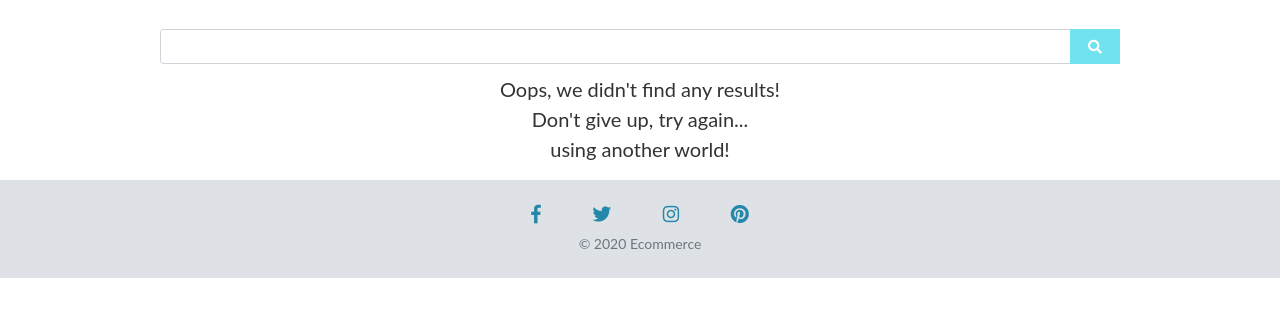
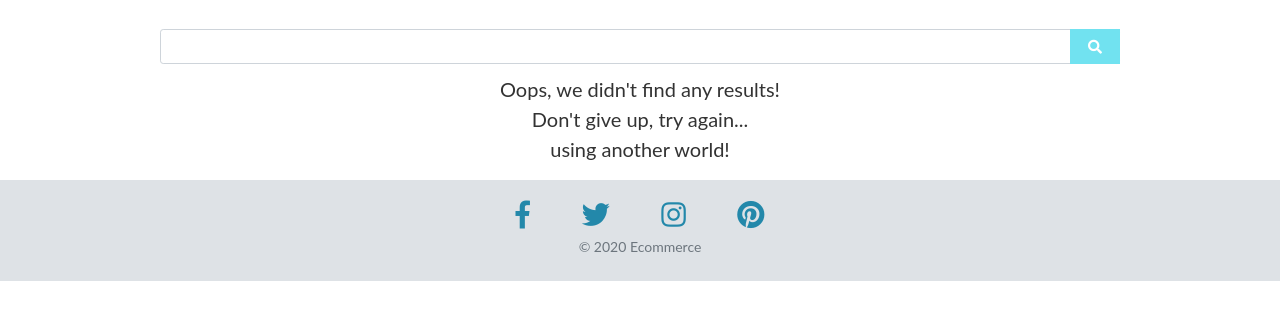
Before and after one commit to Luciano-Lima/ecommerce_project, a Django app: template templates/home.html in a window 1280 px wide. Shown: the part 189-509 px from the top of the page. Run offline with Django 4.2, Linux system fonts and the light colour scheme; the template is opened without the code that fills it, so the values that code supplies are empty; some libraries are stand-ins or nearby versions.

Commit message:
Increasing font size for fas

```diff
--- a/templates/footer.html
+++ b/templates/footer.html
@@ -1,5 +1,3 @@
-{% load crispy_forms_tags %}
-
 <footer class="align-center bg-light p-4 ">
     <div class="container">
         <!-- Social links -->
@@ -7,16 +5,16 @@
             <div class="col-lg-12 col-sm-12 text-center">
                 <div class="mb-2 ">
                     <a href="https://www.facebook.com/" target="_blank" class="soc-media-icons">
-                        <i class="fab fa-facebook-f fa-lg white-text mr-md-5 mr-3 fa-1.5x"></i>
+                        <i class="fab fa-facebook-f fa-lg white-text mr-md-5 mr-3 fa-2x"></i>
                     </a>
                     <a href="https://twitter.com/explore" target="_blank" class="soc-media-icons">
-                        <i class="fab fa-twitter fa-lg white-text mr-md-5 mr-3 fa-1.5x"></i>
+                        <i class="fab fa-twitter fa-lg white-text mr-md-5 mr-3 fa-2x"></i>
                     </a>
                     <a href="https://www.instagram.com/" target="_blank" class="soc-media-icons">
-                        <i class="fab fa-instagram fa-lg white-text mr-md-5 mr-3 fa-1.5x"></i>
+                        <i class="fab fa-instagram fa-lg white-text mr-md-5 mr-3 fa-2x"></i>
                     </a>
                     <a href="https://www.pinterest.co.uk/" target="_blank" class="soc-media-icons">
-                        <i class="fab fa-pinterest fa-lg white-text fa-1.5x"></i>
+                        <i class="fab fa-pinterest fa-lg white-text fa-2x"></i>
                     </a>
                 </div>
             </div>
```
